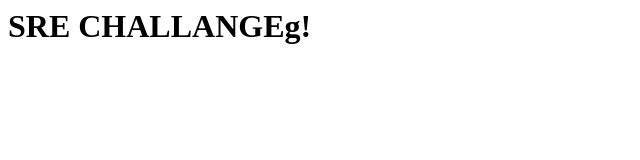
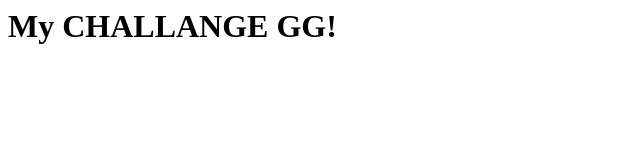
Before and after one commit to hgonzalez-bs2/ansible-http-deploy, a plain HTML site: page index.html in a window 1280 px wide. Shown: the whole page, without its empty margins (0-640 px from the left). Drawn offline with Linux system fonts and the light colour scheme.

Commit message:
Update index.html

```diff
--- a/index.html
+++ b/index.html
@@ -3,6 +3,6 @@
     <title>This is a sample page</title>
   </head>
   <body>
-    <h1>SRE CHALLANGEg!</h1>
+    <h1>My CHALLANGE GG!</h1>
   </body>
 </html>
```
